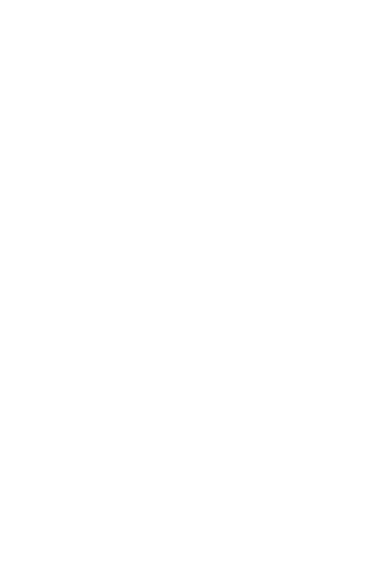
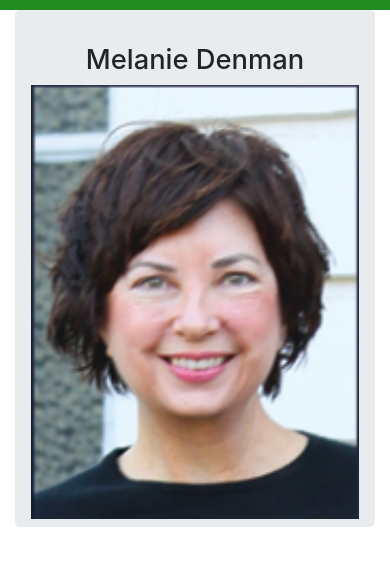
Before and after one commit to efuller82/authorwebsite, a plain HTML site: page index.html in a window 390 px wide. Drawn offline with nearby package versions, Linux system fonts and the light colour scheme.

Commit message:
initial jumbo w signature and headshot complete

```diff
--- /dev/null
+++ b/assets/css/reset.css
@@ -0,0 +1,48 @@
+/* http://meyerweb.com/eric/tools/css/reset/
+   v2.0 | 20110126
+   License: none (public domain)
+*/
+
+html, body, div, span, applet, object, iframe,
+h1, h2, h3, h4, h5, h6, p, blockquote, pre,
+a, abbr, acronym, address, big, cite, code,
+del, dfn, em, img, ins, kbd, q, s, samp,
+small, strike, strong, sub, sup, tt, var,
+b, u, i, center,
+dl, dt, dd, ol, ul, li,
+fieldset, form, label, legend,
+table, caption, tbody, tfoot, thead, tr, th, td,
+article, aside, canvas, details, embed,
+figure, figcaption, footer, header, hgroup,
+menu, nav, output, ruby, section, summary,
+time, mark, audio, video {
+	margin: 0;
+	padding: 0;
+	border: 0;
+	font-size: 100%;
+	font: inherit;
+	vertical-align: baseline;
+}
+/* HTML5 display-role reset for older browsers */
+article, aside, details, figcaption, figure,
+footer, header, hgroup, menu, nav, section {
+	display: block;
+}
+body {
+	line-height: 1;
+}
+ol, ul {
+	list-style: none;
+}
+blockquote, q {
+	quotes: none;
+}
+blockquote:before, blockquote:after,
+q:before, q:after {
+	content: '';
+	content: none;
+}
+table {
+	border-collapse: collapse;
+	border-spacing: 0;
+}
--- a/assets/css/style.css
+++ b/assets/css/style.css
@@ -0,0 +1,36 @@
+.container {
+    border-top: 10px solid forestgreen;
+}
+
+#main-jumbo {
+    margin-bottom: 0;
+    padding: .5rem 1rem;
+    text-align: center;
+}
+
+#signature {
+    margin-top: 8%;
+    margin-right: 20%;
+    font-size: 5.5vw;
+
+}
+
+#profile-photo {
+    display: block;
+    margin: auto;
+    width: 100%;
+    height: auto;
+}
+
+@media only screen and (max-width: 400px) {
+    #signature {
+        font-size: 10vw;
+    }
+}
+
+@media only screen and (max-width: 768px) {
+    #signature {
+        margin-right: 0;
+        font-size: 7vw;
+    }
+}
--- a/index.html
+++ b/index.html
@@ -6,17 +6,41 @@
     <meta name="viewport" content="width=device-width, initial-scale=1.0">
     <meta http-equiv="X-UA-Compatible" content="ie=edge">
     <title>Melanie Denman</title>
-    <!-- ! Insert reset.css here -->
-
-    <!-- ! Insert bootstrap cdn here -->
-
-    <!-- ! Insert stylesheet here-->
+    <!-- Reset.css-->
+    <link rel="stylesheet" href="./assets/css/style.css">
+    <!-- Bootstrap stylesheet -->
+    <link rel="stylesheet" href="https://stackpath.bootstrapcdn.com/bootstrap/4.3.1/css/bootstrap.min.css"
+        integrity="sha384-ggOyR0iXCbMQv3Xipma34MD+dH/1fQ784/j6cY/iJTQUOhcWr7x9JvoRxT2MZw1T" crossorigin="anonymous">
+    <!-- My Stylesheet -->
+    <link rel="stylesheet" href="./assets/css/style.css">
 </head>
 
 <body>
+    <div class="container">
+        <div class="jumbotron" id="main-jumbo">
+            <div class="row">
+                <div class="col-sm-12 col-md-9">
+                    <h1 id="signature">Melanie Denman</h1>
+                </div>
+                <div class="col-sm-12 col-md-3" id="photo-col">
+                    <img src="./assets/images/profile-photo.png" alt='Melanie Denman' id='profile-photo'>
+
+                </div>
+            </div>
+        </div>
+    </div>
 
 
-    <!-- ! Insert bootstrap scripts here -->
+    <!-- Bootstrap dependencies here, including jquery-->
+    <script src="https://code.jquery.com/jquery-3.3.1.slim.min.js"
+        integrity="sha384-q8i/X+965DzO0rT7abK41JStQIAqVgRVzpbzo5smXKp4YfRvH+8abtTE1Pi6jizo"
+        crossorigin="anonymous"></script>
+    <script src="https://cdnjs.cloudflare.com/ajax/libs/popper.js/1.14.7/umd/popper.min.js"
+        integrity="sha384-UO2eT0CpHqdSJQ6hJty5KVphtPhzWj9WO1clHTMGa3JDZwrnQq4sF86dIHNDz0W1"
+        crossorigin="anonymous"></script>
+    <script src="https://stackpath.bootstrapcdn.com/bootstrap/4.3.1/js/bootstrap.min.js"
+        integrity="sha384-JjSmVgyd0p3pXB1rRibZUAYoIIy6OrQ6VrjIEaFf/nJGzIxFDsf4x0xIM+B07jRM"
+        crossorigin="anonymous"></script>
 </body>
 
 </html>
```
Also changed, not shown: assets/images/profile-photo.png (added).
